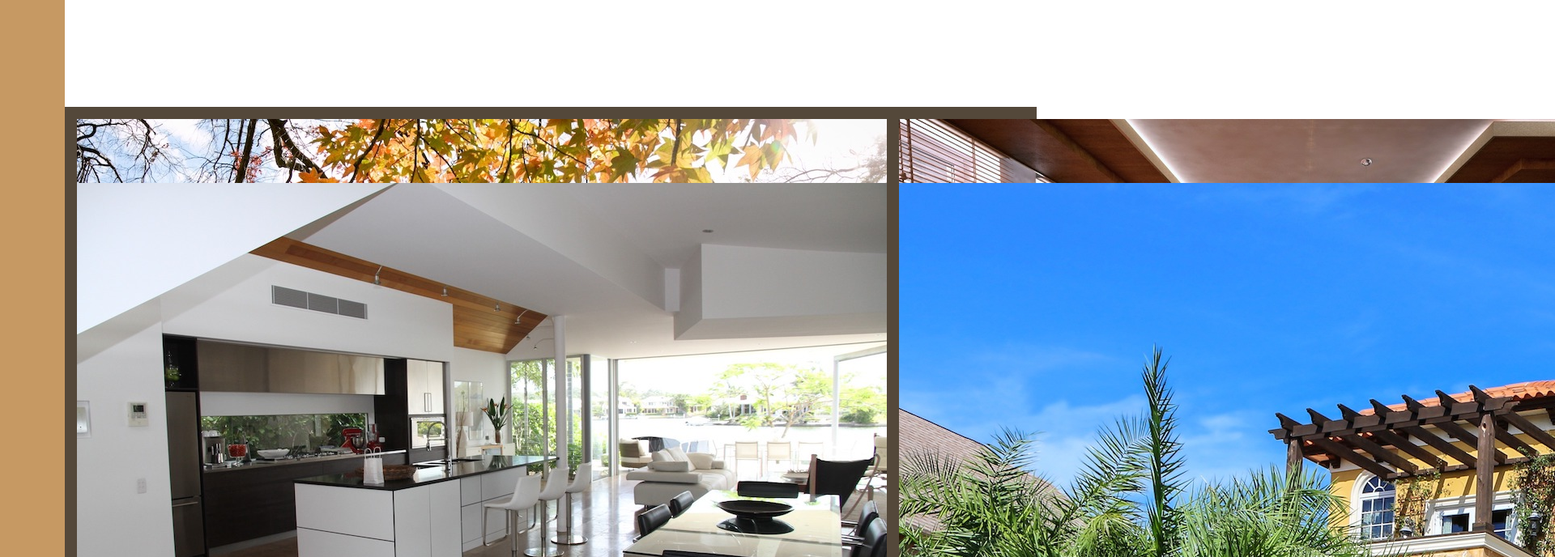
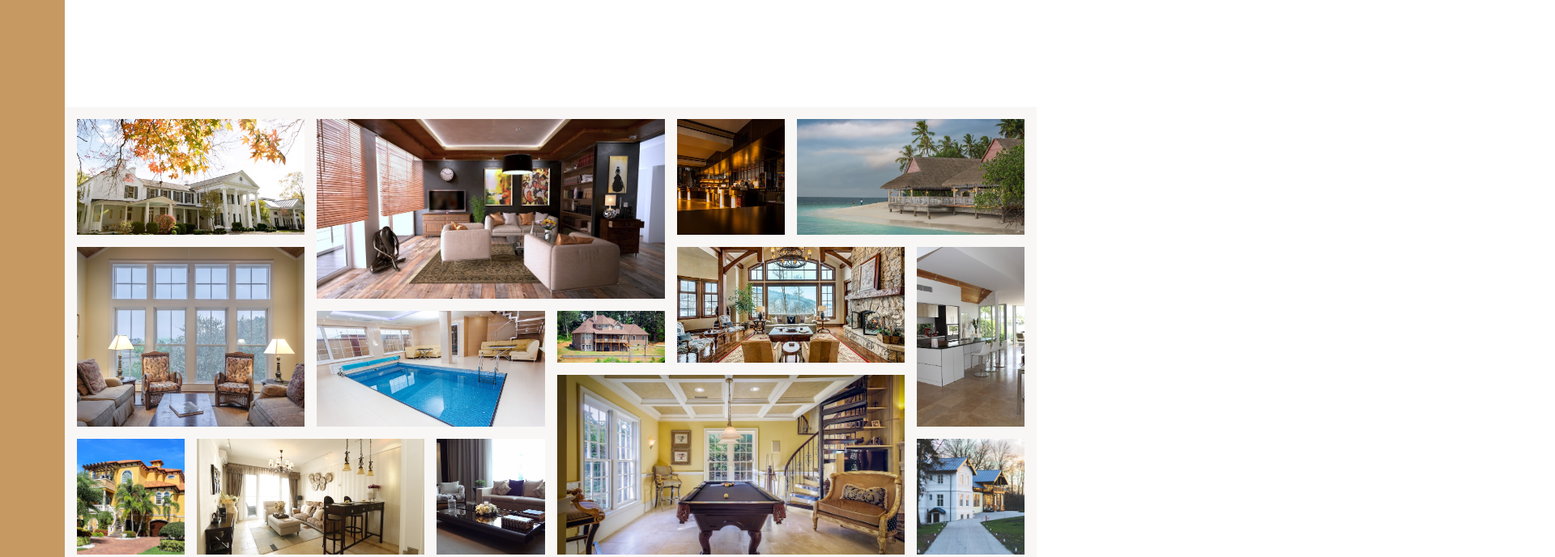
Before and after one commit to kbuicuong/nexter, a website: page index.html in a window 1280 px wide. Shown: the part 2940-3628 px from the top of the page at 81% size, 1920 px wide, since content can reach past the window. Drawn offline with nearby package versions, Linux system fonts and the light colour scheme.

Commit message:
Finished the gallery

```diff
--- a/sass/_gallery.scss
+++ b/sass/_gallery.scss
@@ -1,14 +1,92 @@
-.gallery{
-    background-color: $color-grey-dark-1;
+.gallery {
+    background-color: $color-grey-light-1;
     grid-column: full-start / full-end;
 
     display: grid;
-    grid-template-columns: repeat(8, 1fr);
-    grid-template-rows: repeat(7, 5vw);
+    /*grid-template-columns: repeat(8, 1fr);
+    grid-template-rows: repeat(7, 5vw);*/
+    grid-template: repeat(7, 5vw) / repeat(8, 1fr);
+
+
     grid-gap: 1.5rem;
     padding: 1.5rem;
 
-    & > *{
+    &__item {
+        &--1 {
+            grid-row: 1 / span 2;
+            grid-column: 1 / span 2;
+        }
+
+        &--2 {
+            grid-row: 1 / span 3;
+            grid-column: 3 / span 3;
+        }
+
+        &--3 {
+            grid-row: 1 / span 2;
+            grid-column: 6 / 7;
+        }
+
+        &--4 {
+            grid-row: 1 / span 2;
+            grid-column: 7 / -1;
+        }
+
+        &--5 {
+            grid-row: 3 / span 3;
+            grid-column: 1 / span 2;
+        }
+
+        &--6 {
+            grid-row: 4 / span 2;
+            grid-column: 3 / span 2;
+        }
+
+        &--7 {
+            grid-row: 4 / 5;
+            grid-column: 5 / 6;
+        }
+
+        &--8 {
+            grid-row: 3 / span 2;
+            grid-column: 6 / span 2;
+        }
+
+        &--9 {
+            grid-row: 3 / span 3;
+            grid-column: 8 / -1;
+        }
+
+        &--10 {
+            grid-row: 6 / span 2;
+            grid-column: 1 / 2;
+        }
+
+        &--11 {
+            grid-row: 6 / span 2;
+            grid-column: 2 / span 2;
+        }
+
+        &--12 {
+            grid-row: 6 / span 2;
+            grid-column: 4 / 5;
+        }
+
+        &--13 {
+            grid-row: 5 / span 3;
+            grid-column: 5 / span 3;
+        }
+
+        &--14 {
+            grid-row: 6 / span 2;
+            grid-column: 8 / -1;
+        }
+    }
+
+    &__img {
         width: 100%;
+        height: 100%;
+        object-fit: cover; //only work when height and width are defined
+        display: block;
     }
 }
```
Also changed, not shown: css/style.css.
